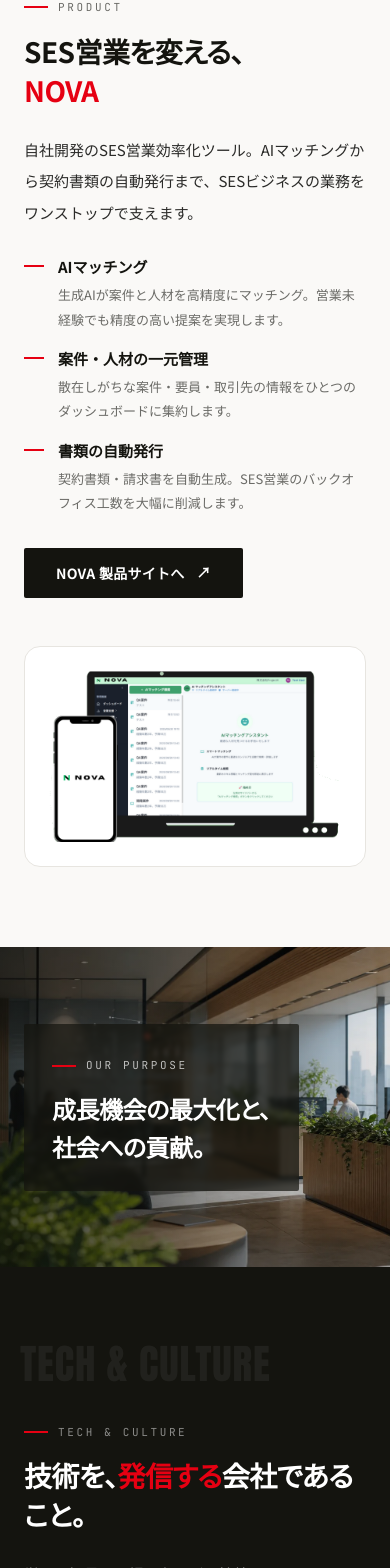
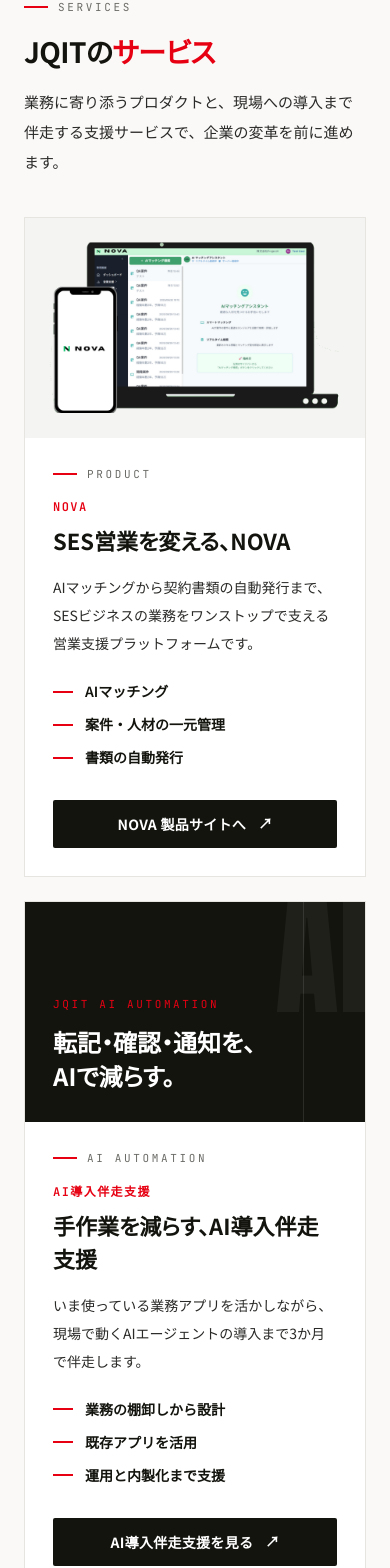
Before and after one commit to JQT-AI-Sol/jqit-corporate, a Next.js app: page / in a window 390 px wide. Shown: the part 5139-6707 px from the top of the page. Built offline with nearby package versions, Linux system fonts and the light colour scheme; no server answers.

Commit message:
Expand services navigation and simplify page CTAs

```diff
--- a/app/corporate-vision/page.tsx
+++ b/app/corporate-vision/page.tsx
@@ -1,7 +1,6 @@
 import type { Metadata } from "next";
 import { PageHeader } from "@/components/layout/PageHeader";
 import { companySubNav, SubNav } from "@/components/layout/SubNav";
-import { Button } from "@/components/ui/Button";
 import { Container } from "@/components/ui/Container";
 import { FadeIn } from "@/components/ui/FadeIn";
 import { SectionHead } from "@/components/ui/SectionHead";
@@ -211,19 +210,6 @@
         </Container>
       </section>
 
-      {/* CTA */}
-      <section className="border-t border-line bg-paper py-16 min-[720px]:py-20">
-        <Container className="text-center">
-          <FadeIn>
-            <h2 className="palt text-[26px] font-bold tracking-[-0.02em] text-ink min-[720px]:text-[34px]">
-              JQITについて、もっと知る。
-            </h2>
-            <div className="mt-8 flex flex-wrap justify-center gap-4">
-              <Button href="/about">会社情報を見る</Button>
-            </div>
-          </FadeIn>
-        </Container>
-      </section>
     </>
   );
 }
--- a/app/page.tsx
+++ b/app/page.tsx
@@ -1,6 +1,5 @@
 import { AboutSection } from "@/components/home/AboutSection";
 import { BusinessSection } from "@/components/home/BusinessSection";
-import { ContactCta } from "@/components/home/ContactCta";
 import { Hero } from "@/components/home/Hero";
 import { NewsSection } from "@/components/home/NewsSection";
 import { PartnerSection } from "@/components/home/PartnerSection";
@@ -22,7 +21,6 @@
       <PurposeBand />
       <TechCultureSection />
       <PartnerSection />
-      <ContactCta />
     </>
   );
 }
--- a/components/home/ServiceSection.tsx
+++ b/components/home/ServiceSection.tsx
@@ -5,58 +5,117 @@
 import { Kicker } from "@/components/ui/Kicker";
 import { siteConfig } from "@/lib/site-config";
 
-const features = [
+const services = [
   {
-    title: "AIマッチング",
-    body: "生成AIが案件と人材を高精度にマッチング。営業未経験でも精度の高い提案を実現します。",
+    id: "nova",
+    label: "Product",
+    name: "NOVA",
+    heading: "SES営業を変える、NOVA",
+    description:
+      "AIマッチングから契約書類の自動発行まで、SESビジネスの業務をワンストップで支える営業支援プラットフォームです。",
+    features: ["AIマッチング", "案件・人材の一元管理", "書類の自動発行"],
+    href: siteConfig.links.nova,
+    cta: "NOVA 製品サイトへ",
   },
   {
-    title: "案件・人材の一元管理",
-    body: "散在しがちな案件・要員・取引先の情報をひとつのダッシュボードに集約します。",
+    id: "ai-support",
+    label: "AI Automation",
+    name: "AI導入伴走支援",
+    heading: "手作業を減らす、AI導入伴走支援",
+    description:
+      "いま使っている業務アプリを活かしながら、現場で動くAIエージェントの導入まで3か月で伴走します。",
+    features: ["業務の棚卸しから設計", "既存アプリを活用", "運用と内製化まで支援"],
+    href: siteConfig.links.aiSupport,
+    cta: "AI導入伴走支援を見る",
   },
-  {
-    title: "書類の自動発行",
-    body: "契約書類・請求書を自動生成。SES営業のバックオフィス工数を大幅に削減します。",
-  },
-];
+] as const;
 
 export function ServiceSection() {
   return (
-    <section id="service" className="overflow-hidden border-t border-line bg-cream py-20 min-[720px]:py-24">
+    <section
+      id="service"
+      className="overflow-hidden border-t border-line bg-cream py-20 min-[720px]:py-24"
+    >
       <Container>
         <FadeIn>
-          <DisplayText className="-ml-1 mb-8">PRODUCT</DisplayText>
+          <DisplayText className="-ml-1 mb-8">SERVICES</DisplayText>
+          <Kicker className="mb-4">Services</Kicker>
+          <h2 className="palt text-[28px] font-bold leading-[1.4] tracking-[-0.02em] text-ink md:text-[38px]">
+            JQITの<span className="text-brand">サービス</span>
+          </h2>
+          <p className="mt-4 max-w-[680px] text-[15px] leading-[2] text-body">
+            業務に寄り添うプロダクトと、現場への導入まで伴走する支援サービスで、企業の変革を前に進めます。
+          </p>
         </FadeIn>
-        <div className="grid grid-cols-1 items-center gap-12 min-[1024px]:grid-cols-[1fr_1.05fr] min-[1024px]:gap-14">
-          <FadeIn>
-            <Kicker className="mb-4">Product</Kicker>
-            <h2 className="palt text-[28px] font-bold leading-[1.4] tracking-[-0.02em] text-ink md:text-[38px]">
-              SES営業を変える、
+
+        <div className="mt-10 grid grid-cols-1 gap-6 min-[1024px]:grid-cols-2">
+          {services.map((service) => (
+            <FadeIn key={service.id}>
+              <article className="flex h-full flex-col overflow-hidden border border-line bg-white">
+                {service.id === "nova" ? (
+                  <div className="flex min-h-[220px] items-center bg-[#f4f4f2] p-6 min-[720px]:p-8">
+                    <Image
+                      src="/nova-product.png"
+                      alt="NOVA 管理画面 — AIマッチングアシスタントと案件一覧"
+                      width={748}
+                      height={438}
+                      className="h-auto w-full"
+                    />
+                  </div>
+                ) : (
+                  <div className="relative flex min-h-[220px] items-end overflow-hidden bg-ink p-7 min-[720px]:p-8">
+                    <p
+                      aria-hidden
+                      className="font-anton absolute -right-1 -top-3 text-[132px] leading-none text-white/[0.05]"
+                    >
+                      AI
+                    </p>
+                    <div
+                      aria-hidden
+                      className="absolute inset-y-0 right-[18%] w-px bg-white/10"
+                    />
+                    <div className="relative">
+                      <p className="font-mono text-[11px] uppercase tracking-[0.24em] text-brand">
+                        JQIT AI AUTOMATION
+                      </p>
+                      <p className="palt mt-3 max-w-[360px] text-[24px] font-bold leading-[1.45] text-white min-[720px]:text-[28px]">
+                        転記・確認・通知を、
                         <br />
-              <span className="text-brand">NOVA</span>
-            </h2>
-            <p className="mt-6 text-[15px] leading-[2.1] text-body">
-              自社開発のSES営業効率化ツール。AIマッチングから契約書類の自動発行まで、SESビジネスの業務をワンストップで支えます。
+                        AIで減らす。
                       </p>
-            <div className="mt-7 space-y-4">
-              {features.map((f) => (
-                <div key={f.title} className="flex gap-3.5">
-                  <span aria-hidden className="mt-[9px] h-0.5 w-5 shrink-0 bg-brand" />
-                  <div>
-                    <p className="text-[15px] font-bold text-ink">{f.title}</p>
-                    <p className="mt-1 text-[13px] leading-[1.9] text-muted">{f.body}</p>
                     </div>
                   </div>
+                )}
+
+                <div className="flex flex-1 flex-col p-7 min-[720px]:p-8">
+                  <Kicker className="mb-4">{service.label}</Kicker>
+                  <p className="font-mono text-[12px] font-semibold uppercase tracking-[0.12em] text-brand">
+                    {service.name}
+                  </p>
+                  <h3 className="palt mt-2 text-[22px] font-bold leading-[1.5] text-ink">
+                    {service.heading}
+                  </h3>
+                  <p className="mt-4 text-[14px] leading-[2] text-body">
+                    {service.description}
+                  </p>
+                  <ul className="mt-6 space-y-3">
+                    {service.features.map((feature) => (
+                      <li
+                        key={feature}
+                        className="flex items-center gap-3 text-[14px] font-semibold text-ink"
+                      >
+                        <span aria-hidden className="h-0.5 w-5 shrink-0 bg-brand" />
+                        {feature}
+                      </li>
                     ))}
-            </div>
-            <div className="mt-8">
+                  </ul>
                   <a
-                href={siteConfig.links.nova}
+                    href={service.href}
                     target="_blank"
                     rel="noopener noreferrer"
-                className="group inline-flex items-center gap-3 rounded-card bg-ink px-8 py-[15px] text-sm font-bold tracking-[0.02em] text-white transition-colors hover:bg-brand"
+                    className="group mt-8 inline-flex min-h-12 w-full items-center justify-center gap-3 rounded-card bg-ink px-7 py-[14px] text-sm font-bold tracking-[0.02em] text-white transition-colors hover:bg-brand focus-visible:outline-2 focus-visible:outline-offset-2 focus-visible:outline-brand min-[600px]:w-fit"
                   >
-                <span>NOVA 製品サイトへ</span>
+                    <span>{service.cta}</span>
                     <span
                       aria-hidden
                       className="font-mono transition-transform duration-300 group-hover:-translate-y-0.5 group-hover:translate-x-0.5"
@@ -65,18 +124,9 @@
                     </span>
                   </a>
                 </div>
+              </article>
             </FadeIn>
-          <FadeIn>
-            <div className="rounded-2xl border border-line bg-white p-6 min-[720px]:p-10">
-              <Image
-                src="/nova-product.png"
-                alt="NOVA 管理画面 — AIマッチングアシスタントと案件一覧"
-                width={748}
-                height={438}
-                className="h-auto w-full"
-              />
-            </div>
-          </FadeIn>
+          ))}
         </div>
       </Container>
     </section>
--- a/lib/site-config.ts
+++ b/lib/site-config.ts
@@ -35,6 +35,7 @@
     // 新採用サイト（GitHub Pages）。独自ドメイン移行時はここを差し替え
     recruit: "https://jqt-ai-sol.github.io/jqit-careers/",
     nova: "https://nova-ai.jp/",
+    aiSupport: "https://ai.jqit.co.jp/",
     qiita: "https://qiita.com/organizations/jqiit-co",
     note: "https://note.com/jqit_itsaiyo",
     x: "https://x.com/JQIT_info",
@@ -72,6 +73,7 @@
 export type NavChild = {
   label: string;
   href: string;
+  external?: boolean;
 };
 
 export type NavItem = {
@@ -103,7 +105,15 @@
       { label: "AIソリューション事業", href: "/business/ai-solutions" },
     ],
   },
-  { label: "製品", en: "Product", href: "/#service" },
+  {
+    label: "サービス",
+    en: "Service",
+    href: "/#service",
+    children: [
+      { label: "NOVA", href: siteConfig.links.nova, external: true },
+      { label: "AI導入伴走支援", href: siteConfig.links.aiSupport, external: true },
+    ],
+  },
   { label: "ニュース", en: "News", href: "/news" },
   { label: "採用", en: "Recruit", href: siteConfig.links.recruit, external: true },
 ];
@@ -131,6 +141,7 @@
       { label: "ITソリューション事業", href: "/business/it-solutions" },
       { label: "AIソリューション事業", href: "/business/ai-solutions" },
       { label: "NOVA（製品サイト）", href: siteConfig.links.nova, external: true },
+      { label: "AI導入伴走支援", href: siteConfig.links.aiSupport, external: true },
       { label: "パートナー", href: "/#partner" },
     ],
   },
```
Also changed, not shown: components/home/ContactCta.tsx (deleted, +0 -40 lines), components/layout/SiteHeader.tsx (+10 -1 lines), 2 other files (tests, documents, lock files or other folders). Lines whose indentation alone changed are shown as unchanged.
